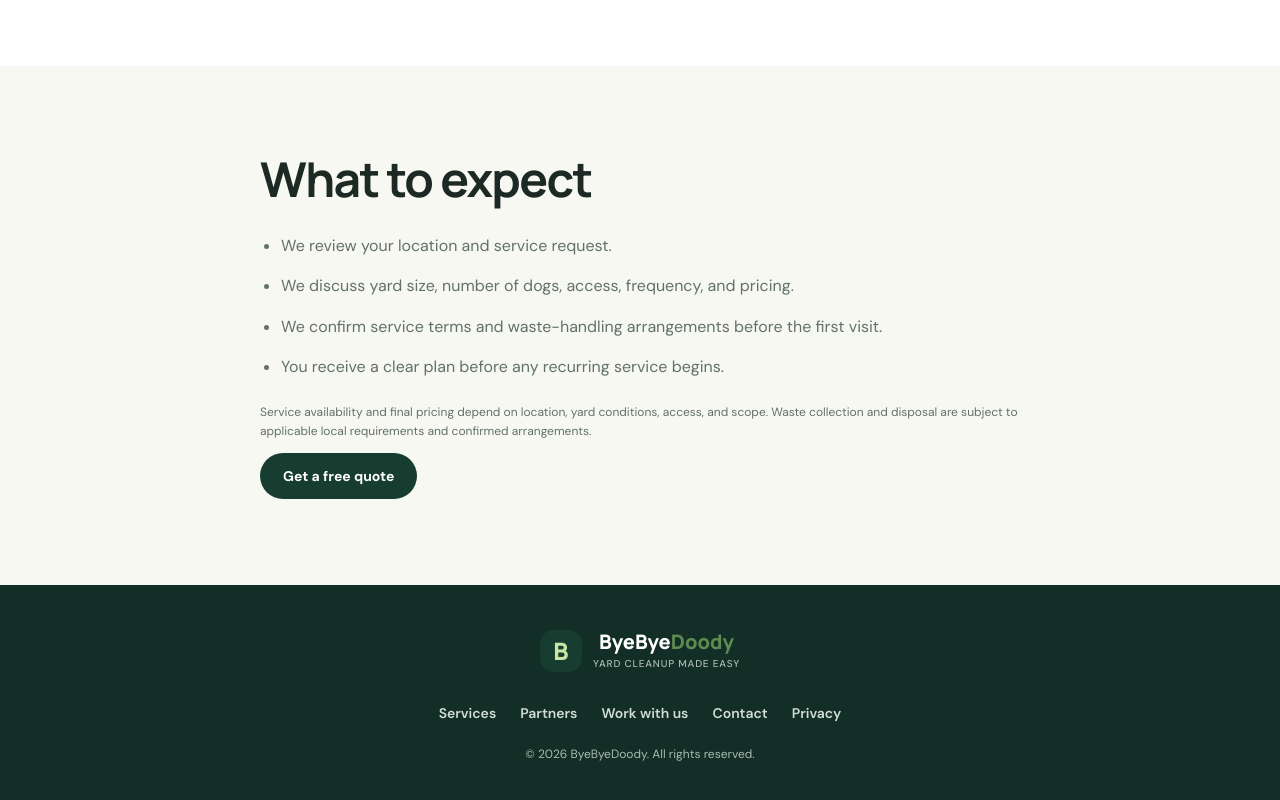
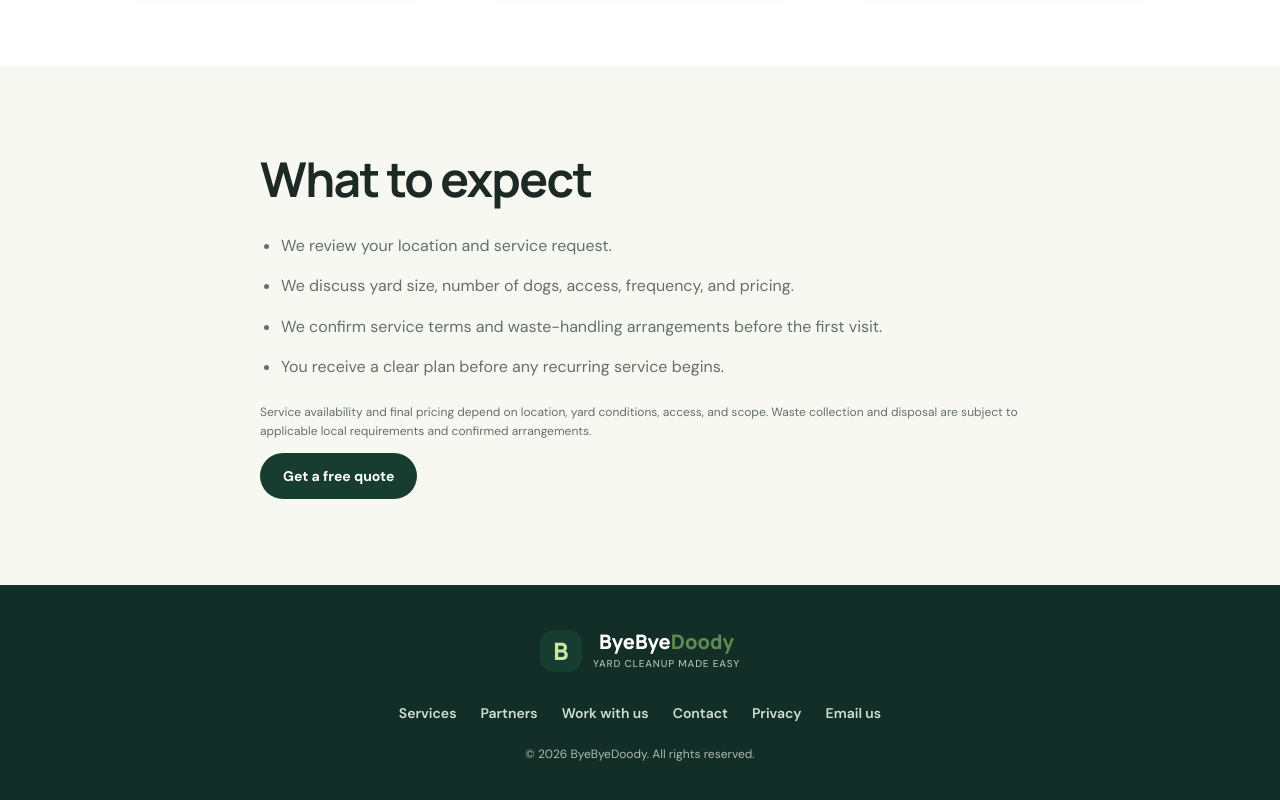
Before and after one commit to TheMatchCreator/byebyedoody-site, a plain HTML site: page services.html in a window 1280 px wide. Shown: the part 849-1649 px from the top of the page. Drawn offline with Linux system fonts and the light colour scheme.

Commit message:
Add official business email to site footer

```diff
--- a/services.html
+++ b/services.html
@@ -3,4 +3,4 @@
 <main><section class="page-hero"><p class="eyebrow">OUR SERVICES</p><h1>A cleaner yard, on your schedule.</h1><p>Dog waste cleanup options for busy households and properties. Tell us what you need and we'll confirm availability and pricing.</p></section>
 <section class="section"><div class="service-grid"><article class="service-card"><div class="service-icon">🐾</div><h2>Recurring yard cleanup</h2><p>Regular visits to help keep your yard tidy. Ask about weekly or twice-weekly scheduling, subject to service-area availability.</p><a class="text-link" href="/quote.html">Ask for a recurring quote →</a></article><article class="service-card"><div class="service-icon">🌿</div><h2>One-time cleanup</h2><p>A one-time visit for a yard that needs a reset. Share the yard size and current condition so we can estimate the work.</p><a class="text-link" href="/quote.html">Request a one-time quote →</a></article><article class="service-card"><div class="service-icon">🏡</div><h2>Property & community service</h2><p>Interested in service for a rental, multi-unit property, or community space? Let's discuss the scope and requirements.</p><a class="text-link" href="/partners.html">Explore partnerships →</a></article></div></section>
 <section class="section soft"><div class="narrow"><h2>What to expect</h2><ul class="check-list"><li>We review your location and service request.</li><li>We discuss yard size, number of dogs, access, frequency, and pricing.</li><li>We confirm service terms and waste-handling arrangements before the first visit.</li><li>You receive a clear plan before any recurring service begins.</li></ul><p class="fineprint">Service availability and final pricing depend on location, yard conditions, access, and scope. Waste collection and disposal are subject to applicable local requirements and confirmed arrangements.</p><a class="button button-dark" href="/quote.html">Get a free quote</a></div></section></main>
-<footer class="footer"><a class="brand brand-footer" href="/"><span class="brand-mark">B</span><span>ByeBye<span class="brand-accent">Doody</span><small>Yard cleanup made easy</small></span></a><div class="footer-links"><a href="/services.html">Services</a><a href="/partners.html">Partners</a><a href="/work-with-us.html">Work with us</a><a href="/contact.html">Contact</a><a href="/privacy.html">Privacy</a></div><p>© <span data-year></span> ByeByeDoody. All rights reserved.</p></footer></body></html>
+<footer class="footer"><a class="brand brand-footer" href="/"><span class="brand-mark">B</span><span>ByeBye<span class="brand-accent">Doody</span><small>Yard cleanup made easy</small></span></a><div class="footer-links"><a href="/services.html">Services</a><a href="/partners.html">Partners</a><a href="/work-with-us.html">Work with us</a><a href="/contact.html">Contact</a><a href="/privacy.html">Privacy</a><a href="mailto:byebyedoody123@aol.com">Email us</a></div><p>© <span data-year></span> ByeByeDoody. All rights reserved.</p></footer></body></html>
```
